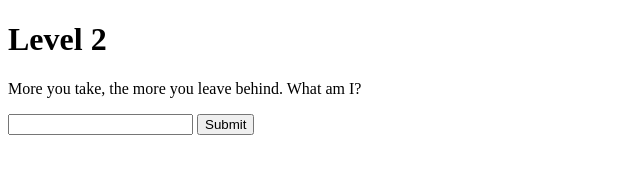
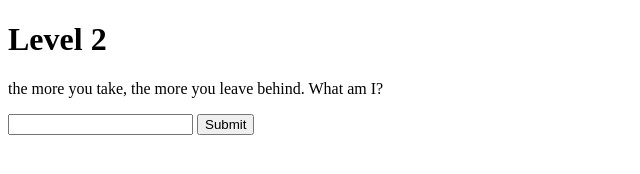
Before and after one commit to ss-a-l-e-hh/mywebsite, a plain HTML site: page level2.html in a window 1280 px wide. Shown: the full height of the page, 0-640 px from the left. Drawn offline with Linux system fonts and the light colour scheme.

Commit message:
Update level2.html

```diff
--- a/level2.html
+++ b/level2.html
@@ -22,7 +22,7 @@
 </head>
 <body>
   <h1>Level 2</h1>
-  <p>More you take, the more you leave behind. What am I?</p>
+  <p>the more you take, the more you leave behind. What am I?</p>
   <input type="text" id="answer">
   <button onclick="checkAnswer(2)">Submit</button>
 
```
